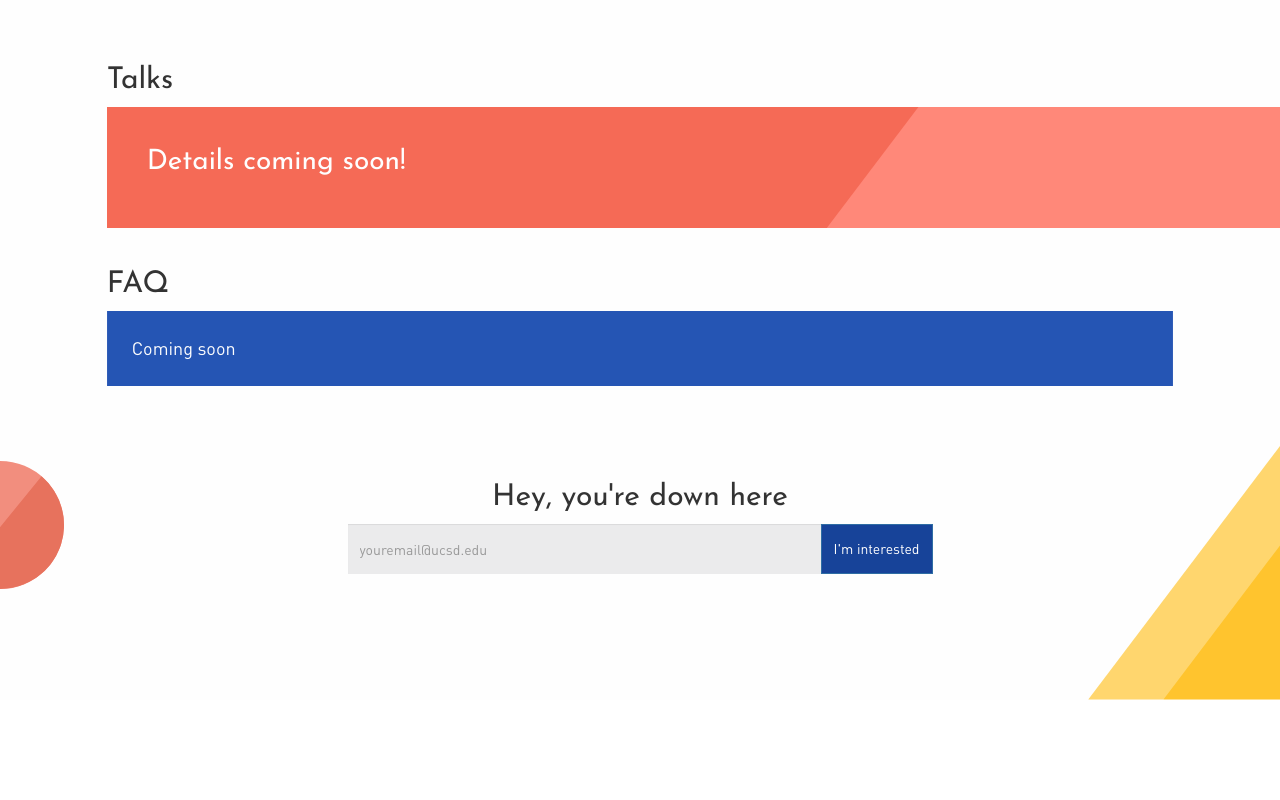
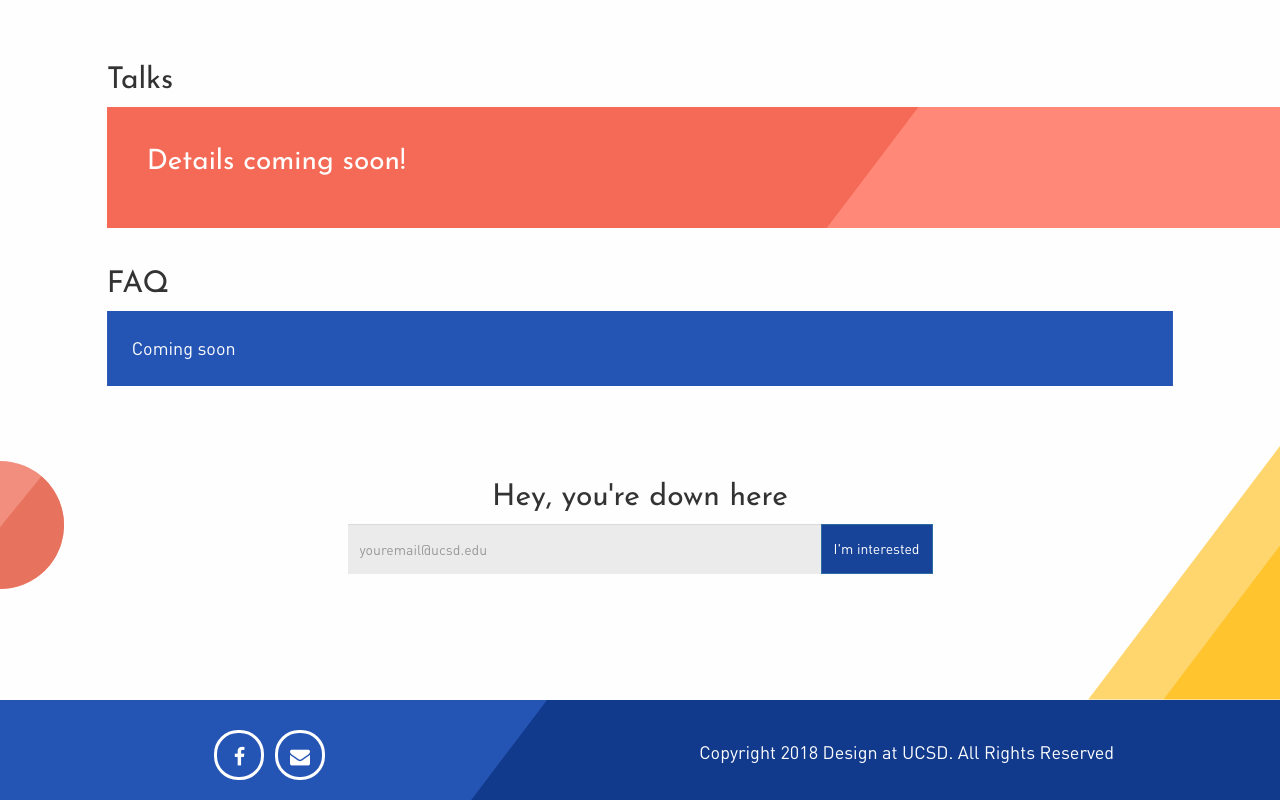
Before and after one commit to designatucsd/design-frontiers, a website: page index.html in a window 1280 px wide. Shown: the part 2760-3560 px from the top of the page. Before the commit the page ends 3460 px from the top, so only its background shows below. Drawn offline with nearby package versions, Linux system fonts and the light colour scheme.

Commit message:
Add footer

```diff
--- a/index.html
+++ b/index.html
@@ -270,6 +270,17 @@
     </section>
 
     <footer class="footer">
+      <div class="container-fluid">
+        <div class="row">
+          <div class="col-xs-5 text-center">
+            <a class="footer-icon" href=""><i class="fa fa-facebook"></i></a>
+            <a class="footer-icon" href="mailto:designatucsd@gmail.com"><i class="fa fa-envelope"></i></a>
+          </div>
+          <div class="col-xs-7 text-center">
+            <p class="footer-copyright">Copyright 2018 Design at UCSD. All Rights Reserved</p>
+          </div>
+        </div>
+      </div>
     </footer>
   </div>
 
--- a/scss/pages/_home.scss
+++ b/scss/pages/_home.scss
@@ -320,3 +320,48 @@
     width: 15%;
   }
 }
+
+.footer {
+  background: url('../images/footer-bg.svg') no-repeat center center;
+  background-size: cover;
+  min-height: 100px;
+  padding-top: 30px;
+  color: $WHITE;
+
+  &-icon {
+    display: inline-block;
+    border: 3px solid $WHITE;
+    border-radius: 24px;
+    margin-left: 6px;
+    color: $WHITE;
+    width: 50px;
+    height: 50px;
+    padding: 10px;
+    text-align: center;
+    font-size: 20px;
+
+    &:hover,
+    &:focus,
+    &:active,
+    &:target,
+    &:active:focus {
+      color: $WHITE;
+      outline: 0;
+    }
+
+    @media (max-width: $XS_BREAKPOINT) {
+      width: 35px;
+      height: 35px;
+      padding: 5px;
+      font-size: 16px;
+    }
+  }
+
+  &-copyright {
+    margin-top: 10px;
+
+    @media (max-width: $XS_BREAKPOINT) {
+      margin-top: 0px;
+    }
+  }
+}
```
Also changed, not shown: css/main.css, 1 other file.
